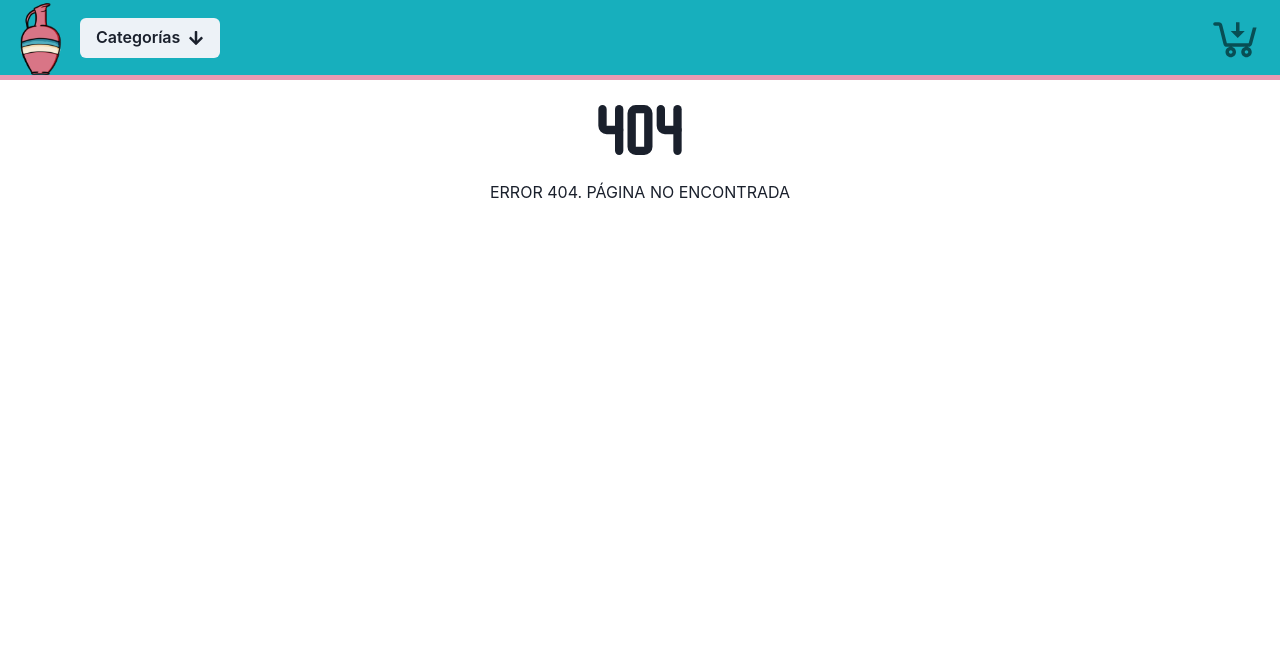
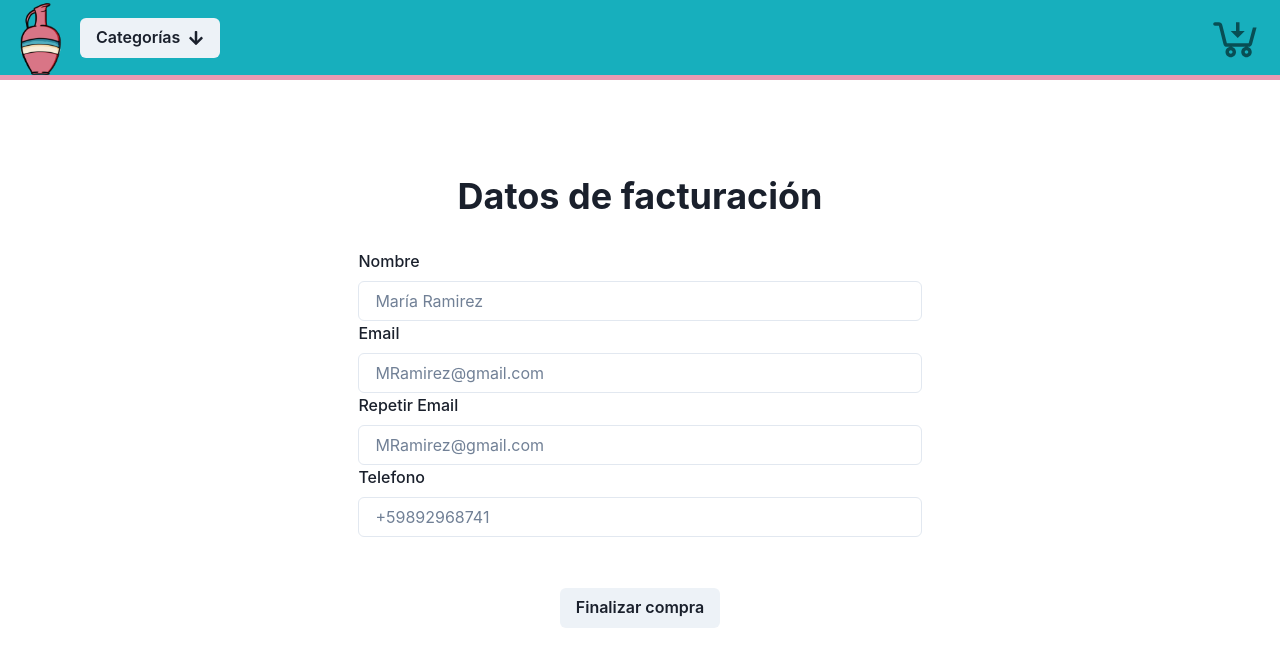
Before and after one commit to MMdelosSantos/E-Commerce_Ceramicas_ElBarro, a React (Create React App) app: page /checkout in a window 1280 px wide. Before the commit this address had no page. Shown: the top 666 px of the page. Built offline with nearby package versions, Linux system fonts and the light colour scheme.

Commit message:
Faltan detalles de CSS y alguna validacion de  datos para la orden

```diff
--- a/package.json
+++ b/package.json
@@ -10,6 +10,7 @@
     "@testing-library/react": "^13.4.0",
     "@testing-library/user-event": "^13.5.0",
     "bootstrap": "^5.3.3",
+    "firebase": "^10.12.2",
     "framer-motion": "^11.2.10",
     "react": "^18.3.1",
     "react-bootstrap": "^2.10.2",
@@ -18,6 +19,7 @@
     "react-router-dom": "^6.23.1",
     "react-scripts": "5.0.1",
     "react-toastify": "^10.0.5",
+    "sweetalert2": "^11.12.1",
     "web-vitals": "^2.1.4"
   },
   "scripts": {
--- a/src/App.jsx
+++ b/src/App.jsx
@@ -7,6 +7,7 @@ import 'react-toastify/dist/ReactToastify.css';
 import PageNotFound from './components/pagenotfound/PageNotFound';
 import { CartContextProvider } from './context/CartContext';
 import Cart from './components/cart/Cart';
+import Checkout from './components/checkout/Checkout';
 
 
 
@@ -23,6 +24,8 @@ function App() {
             <Route path='/producto/:productId' element={<ItemDetailContainer />} />
             <Route path='/cart' element={<Cart/>}/>
             <Route path='*' element={<PageNotFound />} />
+            <Route path='/checkout' element={<Checkout/>} />
+
           </Routes>
         </BrowserRouter>
       </CartContextProvider>
--- a/src/components/cart/Cart.jsx
+++ b/src/components/cart/Cart.jsx
@@ -15,6 +15,7 @@ import {
 } from '@chakra-ui/react'
 import { IoTrashBin } from "react-icons/io5";
 import { Link } from 'react-router-dom';
+import Checkout from '../checkout/Checkout';
 
 
 const Cart = () => {
@@ -58,7 +59,7 @@ const Cart = () => {
                         <Tr>
                             <Th><Button onClick={() => clearCart()}>Vaciar el Carrito</Button></Th>
                             <Th><Heading>{getTotal()}</Heading></Th>
-                            <Th><Link to=''>Finalizar compra</Link></Th>
+                            <Th><Link to='/Checkout'>Finalizar compra</Link></Th>
                         </Tr>
                     </Tfoot>
                 </Table>
--- /dev/null
+++ b/src/components/checkout/Checkout.jsx
@@ -0,0 +1,132 @@
+import React, { useContext, useState } from 'react'
+import Context from '../../context/CartContext'
+import {
+    FormControl,
+    FormLabel,
+    Input,
+    Flex,
+    Button,
+    Center,
+    Heading,
+    FormErrorMessage
+} from '@chakra-ui/react'
+import { addDoc, collection, } from 'firebase/firestore'
+import { db } from "../../config/firebase";
+import Swal from 'sweetalert2'
+import { useNavigate } from 'react-router-dom';
+
+const Checkout = () => {
+
+    const [user, setUser] = useState({
+        name: '',
+        email: '',
+        repeatedEmail: '',
+        phone: ''
+    })
+
+    const [error, setError] = useState({})
+    const [loading, setLoading] = useState(false)
+
+    const { cart, getTotal, clearCart } = useContext(Context)
+    const navigate = useNavigate()
+
+    const updateUser = (event) => {
+        setUser((user) => ({
+            ...user,
+            [event.target.name]: event.target.value
+        })
+        )
+    }
+
+    const validateForm = () => {
+        const errors = {}
+        if (!user.name) {
+            errors.name = ' Por favor escribe tu nombre'
+        } else if (user.name.length < 3) { errors.name = 'El nombre debe tener al menos 3 caracteres' }
+
+        if(!user.email){
+            errors.email= 'Por favor agrega tu email'
+        }else if(!/\S+@\S+\.\S+/.test(user.email)){
+            errors.email= 'El email no es válido'
+        }
+        setError(errors)
+        return Object.keys(errors).length === 0
+    }
+
+    const getOrder = async () => {
+        if (!validateForm()) {
+            return
+        }
+        const coleccion = collection(db, 'orders')
+
+        try {
+            const order = {
+                buyer: user,
+                cart: cart,
+                total: getTotal(),
+            }
+            const orderRef = await addDoc(coleccion, order)
+            Swal.fire({
+                title: "¡Gracias por tu compra!",
+                text: `El núm. de orden es ${orderRef.id}`,
+                width: 600,
+                padding: "3em",
+                color: "#716add",
+                background: "#fff",
+                backdrop: `
+                  rgba(0,0,123,0.4)
+                  url("imagenes/nyan-cat-nyan.gif" )
+                  left top
+                  repeat
+                `
+            }).then(() => {
+                clearCart()
+                navigate('/')
+            });
+        } catch (error) {
+            console.error(error)
+        }
+    }
+
+
+    return (
+        <Center mt={'5%'}>
+            <Flex direction={'column'} align={'center'} justify={'center'} width={'80%'}>
+                <Heading m={'3%'}> Datos de facturación</Heading>
+                <Flex w={'55%'} justify={'center'} align={'center'}>
+                    <FormControl>
+                        <FormLabel>Nombre</FormLabel>
+                        <Input type='text'
+                            name='name'
+                            placeholder='María Ramirez'
+                            onChange={updateUser}
+                        />
+                        {error.name}
+                        <FormLabel>Email</FormLabel>
+                        <Input type='email'
+                            name='email'
+                            placeholder='MRamirez@gmail.com'
+                            onChange={updateUser}
+                        />
+                        {error.email}
+                        <FormLabel>Repetir Email</FormLabel>
+                        <Input type='email'
+                            name='repeatedEmail'
+                            placeholder='MRamirez@gmail.com'
+                            onChange={updateUser}
+                        />
+                        <FormLabel>Telefono</FormLabel>
+                        <Input type='text'
+                            name='phone'
+                            placeholder='+59892968741'
+                            onChange={updateUser}
+                        />
+                    </FormControl>
+                </Flex>
+                <Button m={'5%'} onClick={getOrder}>  Finalizar compra </Button>
+            </Flex>
+        </Center>
+    )
+}
+
+export default Checkout
--- a/src/components/itemdetailcontainer/ItemDetailContainer.jsx
+++ b/src/components/itemdetailcontainer/ItemDetailContainer.jsx
@@ -1,8 +1,9 @@
 import React, { useEffect, useState } from 'react'
 import { useNavigate, useParams } from 'react-router-dom'
-import { getProductById } from '../../data/asyncMock'
 import { Spinner, Flex } from '@chakra-ui/react'
 import ItemDetail from '../itemdetail/ItemDetail'
+import { db } from '../../config/firebase'
+import { doc, getDoc } from 'firebase/firestore'
 
 const ItemDetailContainer = () => {
     const [producto, setProducto] = useState([])
@@ -11,16 +12,20 @@ const ItemDetailContainer = () => {
 
     const navigate = useNavigate()
     useEffect(() => {
-        getProductById(productId)
-            .then((data) => {
-                if (!data) {
-                    navigate('/*')
-                } else {
-                    setProducto(data)
-                }
-            })
-            .catch((error) => console.log(error))
-            .finally(() => setLoading(false))
+        const getData = async () => {
+
+            const queryRef = doc(db, 'productos', productId)
+
+            const response = await getDoc(queryRef)
+
+            const newItem = {
+                ...response.data(),
+                id: response.id
+            }
+            setProducto(newItem)
+            setLoading(false)
+        }
+        getData()
     }, [])
 
 
--- a/src/components/itemlistcontainer/ItemListContainer.jsx
+++ b/src/components/itemlistcontainer/ItemListContainer.jsx
@@ -1,8 +1,9 @@
 import React, { useEffect, useState } from "react";
 import { Heading, Flex, Spinner, Box } from "@chakra-ui/react";
-import { getProducts, getProductsByCategory } from "../../data/asyncMock";
 import ItemList from "../itemlist/ItemList";
 import { useParams } from "react-router-dom";
+import { db } from "../../config/firebase";
+import { collection, getDocs, query, where } from "firebase/firestore";
 
 
 const ItemListContainer = ({ title }) => {
@@ -12,12 +13,29 @@ const ItemListContainer = ({ title }) => {
 
   useEffect(() => {
     setLoading(true)
-    const dataProductos = categoryId ? getProductsByCategory(categoryId) : getProducts()
+    const getData = async () => {
+      const coleccion = collection(db, 'productos')
+      const queryRef = !categoryId ?
+        coleccion
+        :
+        query(coleccion, where('categoria', '==', categoryId))
 
-    dataProductos
-      .then((data) => setProducts(data))
-      .catch((error) => console.log(error))
-      .finally(() => setLoading(false))
+      const response = await getDocs(queryRef)
+
+    const productos = response.docs.map((doc) => {
+      const newItem = {
+        ...doc.data(),
+        id: doc.id
+      }
+      return newItem
+    })
+    setProducts(productos)
+    setLoading(false)
+  }
+
+
+    getData()
+
   }, [categoryId])
 
 
--- /dev/null
+++ b/src/config/firebase.js
@@ -0,0 +1,27 @@
+// Import the functions you need from the SDKs you need
+import { initializeApp } from "firebase/app";
+import { productos } from "../data/asyncMock"
+import { addDoc, collection, getFirestore } from "firebase/firestore";
+// TODO: Add SDKs for Firebase products that you want to use
+// https://firebase.google.com/docs/web/setup#available-libraries
+
+// Your web app's Firebase configuration
+const firebaseConfig = {
+    apiKey: "AIzaSyD78LQOte2dDC4yIcdo9GuUXQvJOjRTWuU",
+    authDomain: "tienda-ceramicas-el-barro.firebaseapp.com",
+    projectId: "tienda-ceramicas-el-barro",
+    storageBucket: "tienda-ceramicas-el-barro.appspot.com",
+    messagingSenderId: "577733850336",
+    appId: "1:577733850336:web:37b0d06ae3ba74ce254c85"
+};
+
+// Initialize Firebase
+const app = initializeApp(firebaseConfig);
+export const db = getFirestore(app)
+
+
+//productos.forEach((prod) => {
+//   addDoc(collection(db , "productos"), prod)
+//  .then((elem) => console.log(`se agregó correctamente el producto id ${elem.id}`))
+//   .catch((error) => console.log(error));
+//});
--- a/src/data/asyncMock.js
+++ b/src/data/asyncMock.js
@@ -1,31 +1,5 @@
-export const getProducts = () => {
-    return new Promise((res) => {
-        setTimeout(() => {
-            res(productos);
-        }, 2000);
-    });
-};
 
-export const getProductsByCategory = (category) => {
-    return new Promise ((res) => {
-        const productosFiltrados = productos.filter ((prod) => prod.categoria=== category)
-        setTimeout(() => {
-            res(productosFiltrados);
-        }, 2000);
-});
-}
-
-export const getProductById = (id) => {
-    return new Promise ((res) => {
-        const productoFiltrado = productos.find ((prod) => prod.id=== parseInt(id))
-        setTimeout(() => {
-            res(productoFiltrado);
-        }, 2000);
-});
-}
-
-
-const productos = [
+export const productos = [
     {
         id: 1,
         nombre: "Esmaltes mate para cerámica",
```
Also changed, not shown: public/imagenes/nyan-cat-nyan.gif (added), 1 other file (tests, documents, lock files or other folders).
